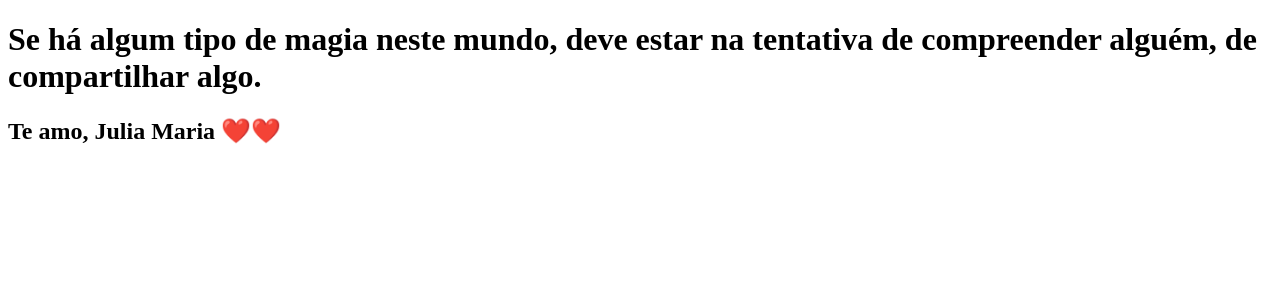
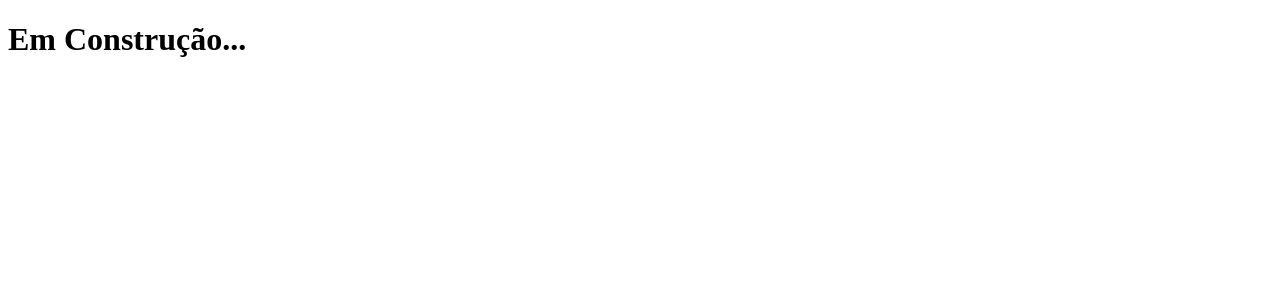
Before and after one commit to lopesDilceu/tabnews-clone, a Next.js app: page / in a window 1280 px wide. Shown: the top 300 px of the page. Built offline with nearby package versions, Linux system fonts and the light colour scheme.

Commit message:
refactor: updating index page to  page

```diff
--- a/pages/index.js
+++ b/pages/index.js
@@ -1,11 +1,7 @@
 function Home() {
   return [
     <div>
-      <h1>
-        Se há algum tipo de magia neste mundo, deve estar na tentativa de
-        compreender alguém, de compartilhar algo.
-      </h1>
-      <h2>Te amo, Julia Maria ❤️❤️</h2>
+      <h1>Em Construção...</h1>
     </div>,
   ];
 }
```
